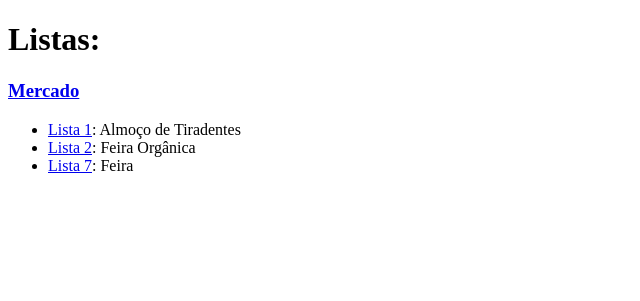
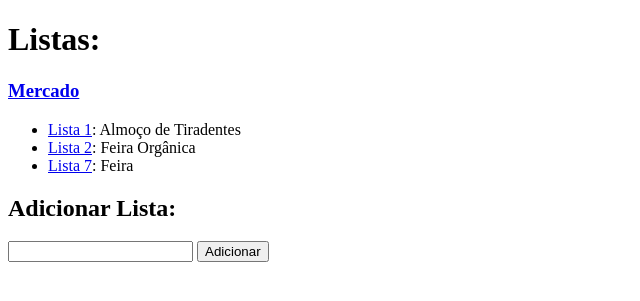
Before and after one commit to Lerigou1/SLC, a Django app: page /listas/ in a window 1280 px wide. Shown: the top 301 px of the page, without its empty margins (0-640 px from the left). Run offline with Django 4.2, Linux system fonts and the light colour scheme; data comes from the database, SQL or seed files in the repository; both versions use the stored data as it was after the commit.

Commit message:
2.5 Versão - Segunda Avaliação

```diff
--- a/SLC/listas/models.py
+++ b/SLC/listas/models.py
@@ -7,7 +7,7 @@ class Lista(models.Model):
     nome_lista = models.CharField(max_length=64)
 
     def __str__(self):
-        return f"{self.id}. {self.nome_lista}"
+        return f"{self.nome_lista}"
 
 class Produto(models.Model):
     produto = models.CharField(max_length=64)
@@ -17,4 +17,5 @@ class Produto(models.Model):
     def __str__(self):
         return f"{self.produto} - R$  {self.preco}"
 
-#
+class NovaLista(forms.Form):
+    nova = forms.CharField(label="Nova Lista")
--- a/SLC/listas/templates/listas/index.html
+++ b/SLC/listas/templates/listas/index.html
@@ -7,6 +7,14 @@
         {% for listas in listas %}
             <li><a href="{% url 'lista' listas.id %}">Lista {{ listas.id }}</a>: {{ listas.nome_lista }}</li>
         {% endfor %}
+
     </ul>
+    <h2>Adicionar Lista:</h2>
+    <form action="{% url 'index' %}" method="post">
+        {% csrf_token %}
+        {{ form }}
+        <input type="text" name="nova">
+        <input type="submit" value="Adicionar">
+    </form>
 
 {% endblock %}
--- a/SLC/listas/views.py
+++ b/SLC/listas/views.py
@@ -1,6 +1,7 @@
 from django.shortcuts import render, HttpResponseRedirect, reverse
 from .models import *
 from django import forms
+from django.db import transaction
 
 # Create your views here.
 
@@ -18,6 +19,9 @@ def lista(request, lista_id):
         "produto": produto,
         "sem_lista": sem_lista
     })
+
+class NovoProduto(forms.Form):
+    novo = forms.CharField(label="Novo Produto")
 
 def mercado(request):
     if request.method == "POST":
@@ -42,3 +46,20 @@ def livro(request, lista_id):
         produto = Produto.objects.get(pk=produto_id)
         produto.nome.add(lista)
         return HttpResponseRedirect(reverse("lista", args=(lista.id,)))
+
+def add(request):
+    if request.method == "POST":
+        form = NovaLista(request.POST)
+        if form.is_valid():
+            listas = []
+            with transaction.atomic():
+                for item in listas:
+                    Lista.objects.create(nome_lista=item.nome_lista)
+            return HttpResponseRedirect(reverse("listas/index.html"))
+        else:
+            return render(request, "listas/index.html", {
+                "form": form
+            })
+    return render(request, "listas/index.html", {
+        "form": NovaLista()
+    })
```
Also changed, not shown: SLC/db.sqlite3.
